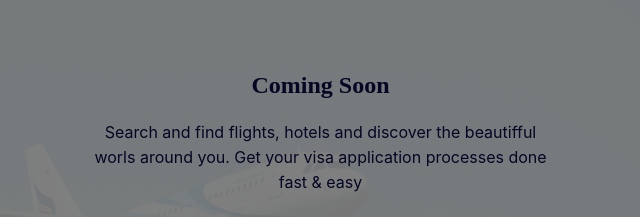
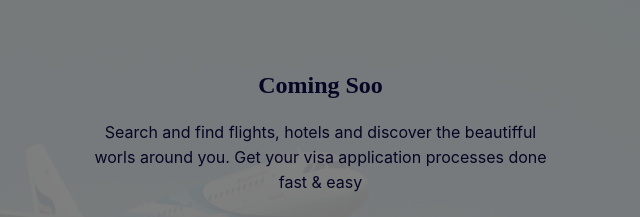
Before and after one commit to reuben-ogbu/Bitsin-Figma_Replica, a plain HTML site: page index.html in a window 1280 px wide. Shown: the part 141-358 px from the top of the page, 338-978 px from the left. Drawn offline with Linux system fonts and the light colour scheme.

Commit message:
few changes

```diff
--- a/index.html
+++ b/index.html
@@ -16,7 +16,7 @@
     <section>
         <div class="hero-section">
             <div class="hero-text">
-                <h1>Coming Soon</h1>
+                <h1>Coming Soo</h1>
             <p>Search and find flights, hotels and discover the beautifful worls around you. Get your visa application processes done fast & easy</p>
             <p class="contact">Contact Us</p>
 
```
